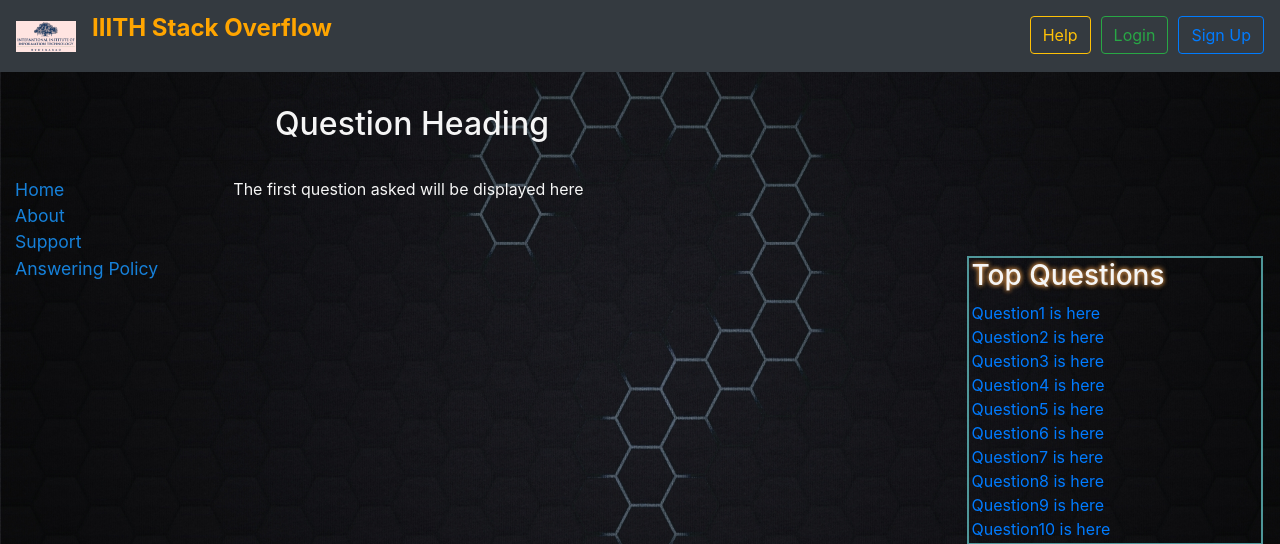
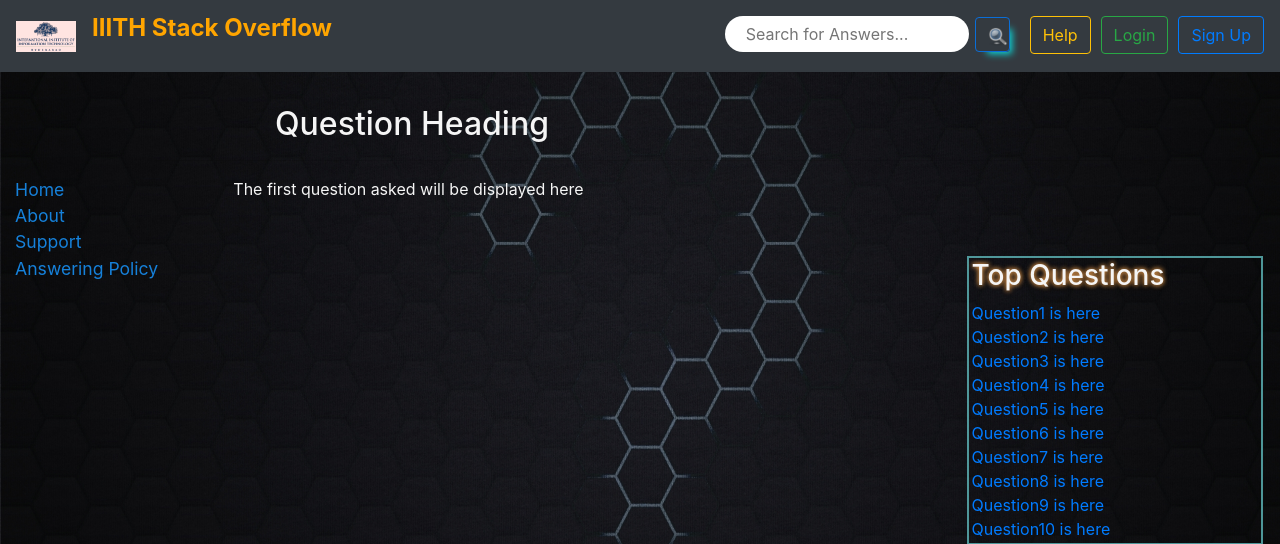
Before and after one commit to programming55/Stack_Overflow_Clone, a Flask app: page /qanda in a window 1280 px wide. Shown: the top 544 px of the page. Run offline with Flask 2, Linux system fonts and the light colour scheme; some libraries are stand-ins or nearby versions.

Commit message:
Added search bar in the navbar

```diff
--- a/app/static/css/QandA.css
+++ b/app/static/css/QandA.css
@@ -114,16 +114,27 @@
     color:rgba(205, 31, 221, 0.808);
 }
 
-/* #top-left-heading-space{
-     width:800px;
-    height: 500px;
-    background-image: repeating-linear-gradient(95deg,rgba(47, 47, 187, 0.541),rgba(131, 91, 151, 0.329),rgba(136, 48, 136, 0.767)) ;
-    background-repeat: repeat;
-    align-content: left;
-    text-align:left;
-    transform: translateX(-70%);
-    overflow:visible;
-} */
+.nav-search-bar{
+    padding: 5px 0px 5px 20px;
+    box-sizing: border-box;
+	cursor: pointer;
+	border-radius: 30px;
+    border: 1px solid transparent;
+    width: 80%;
+}
+
+.search-icon{
+    background-repeat: no-repeat;
+    height:35px;
+    width:35px;
+    border-radius: 20%;
+    box-shadow: 7px 7px 7px -5px aqua ;
+    opacity: 0.8;
+    margin-left: 2%;
+    text-align: center;
+}
+
+
 @media screen and (max-width: 600px){
     ul.topnav li.right,
     ul.topnav li {float: none;}
--- a/app/templates/Ask_Ques.html
+++ b/app/templates/Ask_Ques.html
@@ -26,6 +26,12 @@
                           </label>
                 <div class="collapse navbar-collapse" id="navbarToggler">
                     <ul class="navbar-nav ml-auto mt-2">
+                        <li class="nav-item">
+                            <form class="form-inline">
+                                <input type="search" placeholder="Search for Answers..." class="nav-search-bar">
+                                <button class = "btn btn-outline-primary search-icon" type="submit"><span><img src="static/css/images/search_icon.png" width="20px"></span></button>
+                            </form>
+                        </li>
                         <li class="nav-item">
                                 <label class="user-label">Welcome User: user_namex</label>
                         </li>
--- a/app/templates/QandA.html
+++ b/app/templates/QandA.html
@@ -30,6 +30,12 @@
                       </label>
             <div class="collapse navbar-collapse" id="navbarToggler">
                 <ul class="navbar-nav ml-auto mt-2">
+                        <li class="nav-item">
+                                <form class="form-inline">
+                                    <input type="search" placeholder="Search for Answers..." class="nav-search-bar">
+                                    <button class = "btn btn-outline-primary search-icon" type="submit"><span><img src="static/css/images/search_icon.png" width="20px"></span></button>
+                                </form>
+                        </li>
                     <li class="nav-item">
                             <label class="user-label">Welcome User: user_namex</label>
                     </li>
@@ -57,6 +63,12 @@
                       </label>
             <div class="collapse navbar-collapse" id="navbarToggler">
                 <ul class="navbar-nav ml-auto mt-2">
+                        <li class="nav-item">
+                                <form class="form-inline">
+                                    <input type="search" placeholder="Search for Answers..." class="nav-search-bar">
+                                    <button class = "btn btn-outline-primary search-icon" type="submit"><span><img src="static/css/images/search_icon.png" width="20px"></span></button>
+                                </form>
+                        </li>
                 <li class="nav-item">
                     <a class="btn btn-outline-warning" id="Help-button" href="#">Help</a>
                 </li>
--- a/app/templates/User_HomePage.html
+++ b/app/templates/User_HomePage.html
@@ -30,6 +30,12 @@
                       </label>
             <div class="collapse navbar-collapse" id="navbarToggler">
                 <ul class="navbar-nav ml-auto mt-2">
+                        <li class="nav-item">
+                                <form class="form-inline">
+                                    <input type="search" placeholder="Search for Answers..." class="nav-search-bar">
+                                    <button class = "btn btn-outline-primary search-icon" type="submit"><span><img src="static/css/images/search_icon.png" width="20px"></span></button>
+                                </form>
+                        </li>
                     <li class="nav-item">
                             <label class="user-label">Welcome User: user_namex</label>
                     </li>
```
Also changed, not shown: app/static/css/Ask_Ques.css (+21 -0 lines), app/static/css/User_HomePage.css (+20 -0 lines), app/static/css/About.css (line endings or trailing spaces), app/static/css/images/search_icon.png (added). Lines whose indentation alone changed are shown as unchanged.
